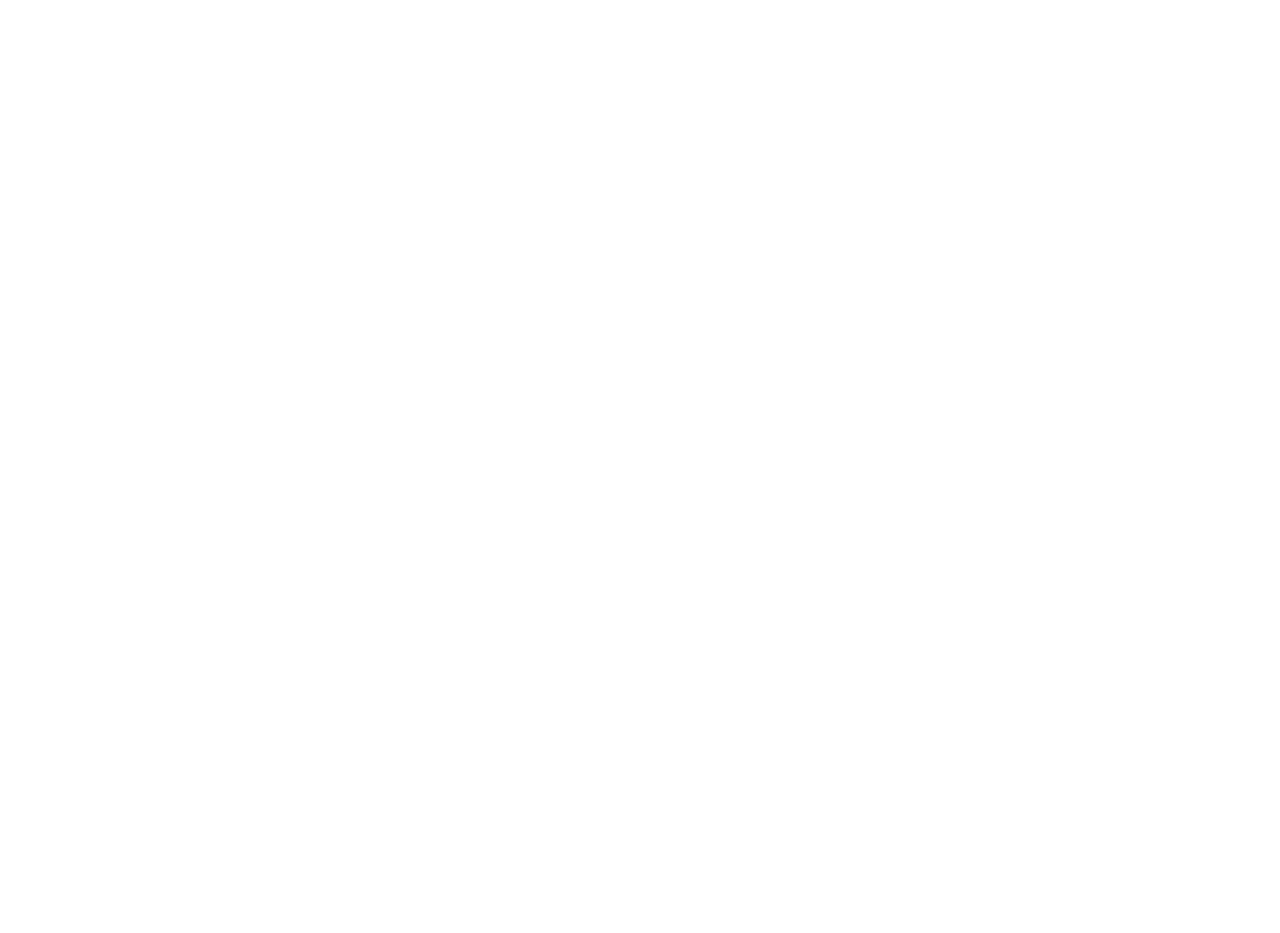
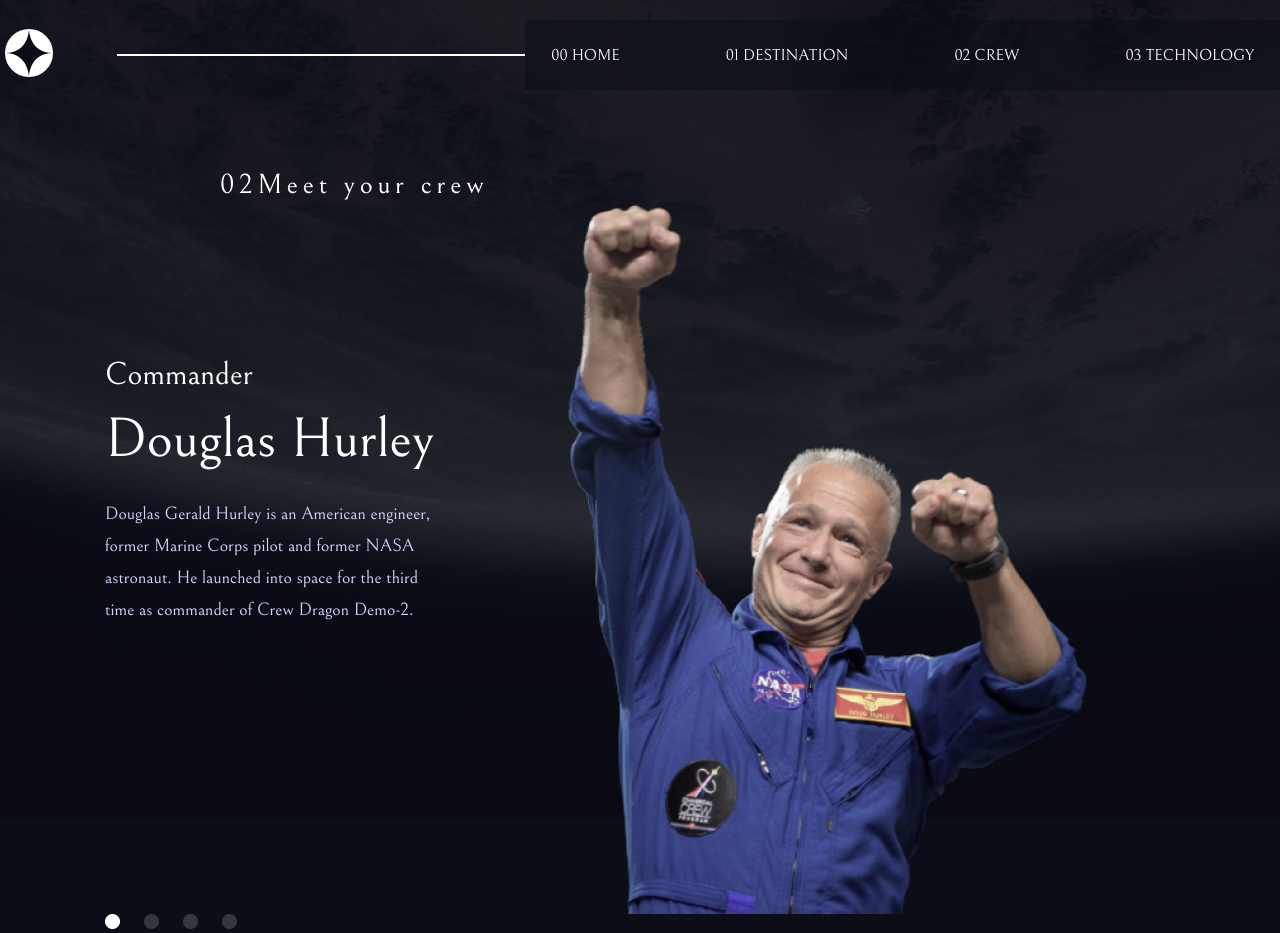
Before and after one commit to 0-Muhammadamin-0/Moon, a plain HTML site: page Nuriddin.html in a window 1280 px wide. Before the commit the page ends 800 px from the top, so only its background shows below. Drawn offline with Linux system fonts and the light colour scheme.

Commit message:
Finish Nuriddin

```diff
--- a/Nuriddin.html
+++ b/Nuriddin.html
@@ -5,24 +5,48 @@
     <meta name="viewport" content="width=device-width, initial-scale=1.0">
     <!-- <link rel="icon" href="Site Icon Link"> -->
     <link rel="stylesheet" href="./css/main.css">
-    <title>Site Title</title>
+    <link rel="icon" href="./images/logo.svg">
+    <title>Commander </title>
+    <!-- Nuriddin Asqarov -->
 </head>
-<body>
-    <header class="site-header">
-        <div class="container">
-            <div class="header"></div>
-        </div>
+<body class="Commander__body">
+    <header class="Commander-header">
+            <div class="Commander">
+                <div class="Commander__logo">
+                    <a class="Commander__logo-imge" href="/"><img src="././images/logo.svg" alt="logo" width="48" height="48"> </a>
+                </div>
+                <span class="Commander__header-span"></span>
+                <div class="Commander__header-link">
+                    <a class="Commander__header-item" href="./index.html">00 HOME</a>
+                    <a class="Commander__header-item" href="./Muhammadamin.html">01 DESTINATION</a>
+                    <a class="Commander__header-item" href="./Nuriddin.html">02 CREW</a>
+                    <a class="Commander__header-item" href="#">03 TECHNOLOGY</a>
+                </div>
+
+            </div>
     </header>
-    <main class="site-main">
-        <section class="hero-section">
+    <main class="Commander-main">
+        <strong class="Commander-section-str">02Meet your crew</strong>
+        <section class="Commander-section">
             <div class="container">
-                <div class="hero"></div>
+                <div class="commander__list">
+                    <h2>Commander </h2>
+                    <h3>Douglas Hurley</h3>
+                    <p>Douglas Gerald Hurley is an American engineer, former Marine Corps pilot and former NASA astronaut. He launched into space for the third time as commander of Crew Dragon Demo-2.
+                    </p>
+                </div>
+                <img src="./images/commomdor .png" alt="img" width="588" height="712">
+                <div class="Commander__hero">
+                    <img src="" alt="">
+                </div>
             </div>
         </section>
     </main>
-    <footer class="site-footer">
+    <footer class="Commander-footer">
         <div class="container">
-            <div class="footer"></div>
+            <div class="Commander__footer">
+                <img src="./images/Group 3 (1).png" alt="img"width133  height="15">
+            </div>
         </div>
     </footer>
 </body>
--- a/scss/blocks/_Nuriddin.scss
+++ b/scss/blocks/_Nuriddin.scss
@@ -0,0 +1,104 @@
+.Commander__body {
+    background-image: url(/images/21.png);
+    background-repeat: no-repeat;
+    background-size: cover;
+    width: 100%;
+    height: 100vh;
+    background-color:#0B0D17;
+}
+
+.Commander {
+    margin:0 auto;
+    margin-top: 20px;
+    display: flex;
+    text-align: center;
+    align-items: center;
+    // border: 1px solid red;
+    margin-bottom: 78px;
+
+}
+.Commander__logo {
+    padding-left: 5px;
+}
+.Commander__header-span {
+    margin-left: 64px;
+    width: 473px;
+    border: 0.5px solid #FFFFFF;
+}
+.Commander__header-link {
+    display: flex;
+    justify-content: space-between;
+    width: 870px;
+    padding: 20px  113px;
+    align-items: center;
+    padding-right: 50px;
+    background-color:#0B0D1790;
+    transition: all 0.3s linear;
+    gap: 48px;
+    padding: 16px;
+
+}
+.Commander__header-item {
+    display: flex;
+    padding: 10px;
+    color:white;
+    transition: all 0.3s linear;
+}
+.Commander__header-item:hover{
+    color: antiquewhite;
+    border-bottom: 3px solid white;
+    padding-bottom: 22px;
+
+}
+.Commander-section {
+    display: flex;
+    color:white;
+
+}
+.Commander-section-str{
+    color:white;
+    margin-left: 220px;
+    margin-bottom: 154px;
+    color: rgb(255, 255, 255);
+    font-size: 28px;
+    font-weight: 400;
+    line-height: 34px;
+    letter-spacing: 4.72px;
+
+}
+.container {
+    // margin-bottom: 154px;
+    display: flex;
+    gap: 81px;
+}
+.commander__list{
+    width: 488px;
+    margin-top: 154px;
+}
+.commander__list h2{
+    color: rgb(255, 255, 255);
+    font-size: 32px;
+    font-weight: 400;
+    line-height: 37px;
+    letter-spacing: 0px;
+    margin-bottom: 15px;
+}
+.commander__list > h3{
+    color: rgb(255, 255, 255);
+    font-size: 56px;
+    font-weight: 400;
+    line-height: 64px;
+    letter-spacing: 0px;
+    margin-bottom: 26px;
+}
+.commander__list > P{
+    color: rgb(208, 214, 249);
+    font-size: 18px;
+    font-weight: 400;
+    line-height: 32px;
+    letter-spacing: 0px;
+    margin-bottom: 100px;
+}
+.Commander__hero {
+padding-bottom: 20px;
+}
```
Also changed, not shown: css/main.css, images/21.png (added), images/Group 3 (1).png (added), images/Group 3.png (added), images/commomdor .png (added), images/commomdor imge.png (added), images/logo.svg (added), 2 other files.
